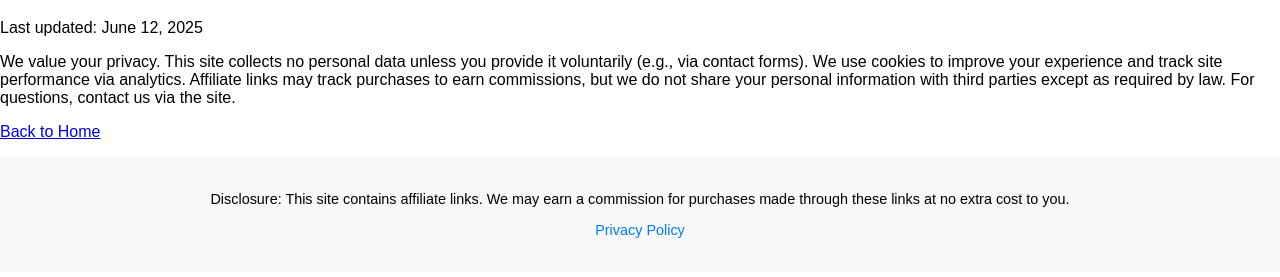
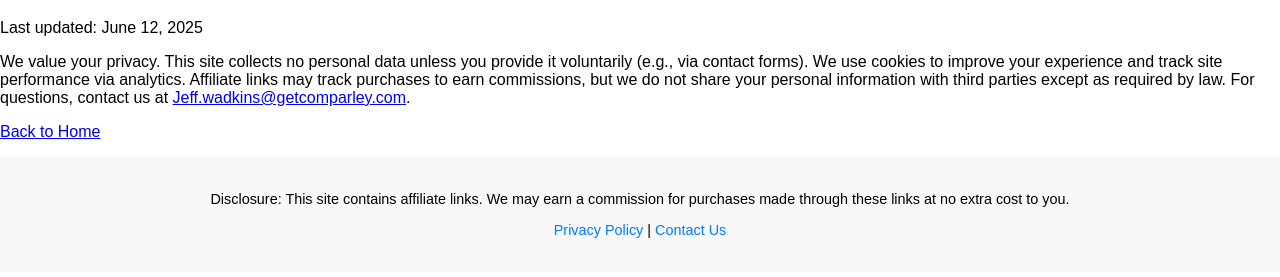
Before and after one commit to Aeguy353/GetComparley, a website: page public/privacy.html in a window 1280 px wide. Shown: the part 405-682 px from the top of the page. Drawn offline with Linux system fonts and the light colour scheme.

Commit message:
Update privacy.html

```diff
--- a/public/privacy.html
+++ b/public/privacy.html
@@ -13,12 +13,12 @@
     <main>
         <h1>Privacy Policy</h1>
         <p>Last updated: June 12, 2025</p>
-        <p>We value your privacy. This site collects no personal data unless you provide it voluntarily (e.g., via contact forms). We use cookies to improve your experience and track site performance via analytics. Affiliate links may track purchases to earn commissions, but we do not share your personal information with third parties except as required by law. For questions, contact us via the site.</p>
+        <p>We value your privacy. This site collects no personal data unless you provide it voluntarily (e.g., via contact forms). We use cookies to improve your experience and track site performance via analytics. Affiliate links may track purchases to earn commissions, but we do not share your personal information with third parties except as required by law. For questions, contact us at <a href="mailto:Jeff.wadkins@getcomparley.com">Jeff.wadkins@getcomparley.com</a>.</p>
         <p><a href="/">Back to Home</a></p>
     </main>
     <footer>
         <p>Disclosure: This site contains affiliate links. We may earn a commission for purchases made through these links at no extra cost to you.</p>
-        <p><a href="/privacy.html">Privacy Policy</a></p>
+        <p><a href="/privacy.html">Privacy Policy</a> | <a href="mailto:Jeff.wadkins@getcomparley.com">Contact Us</a></p>
     </footer>
 </body>
 </html>
```
